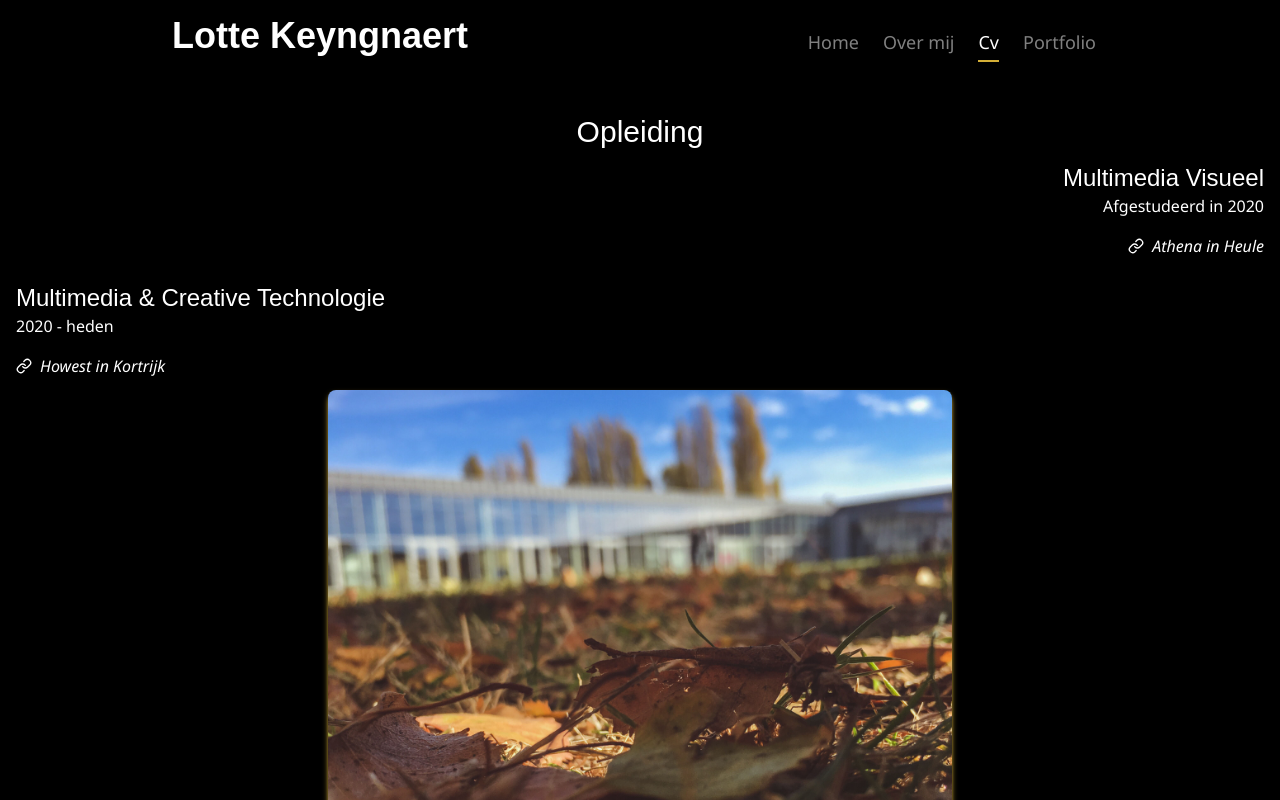
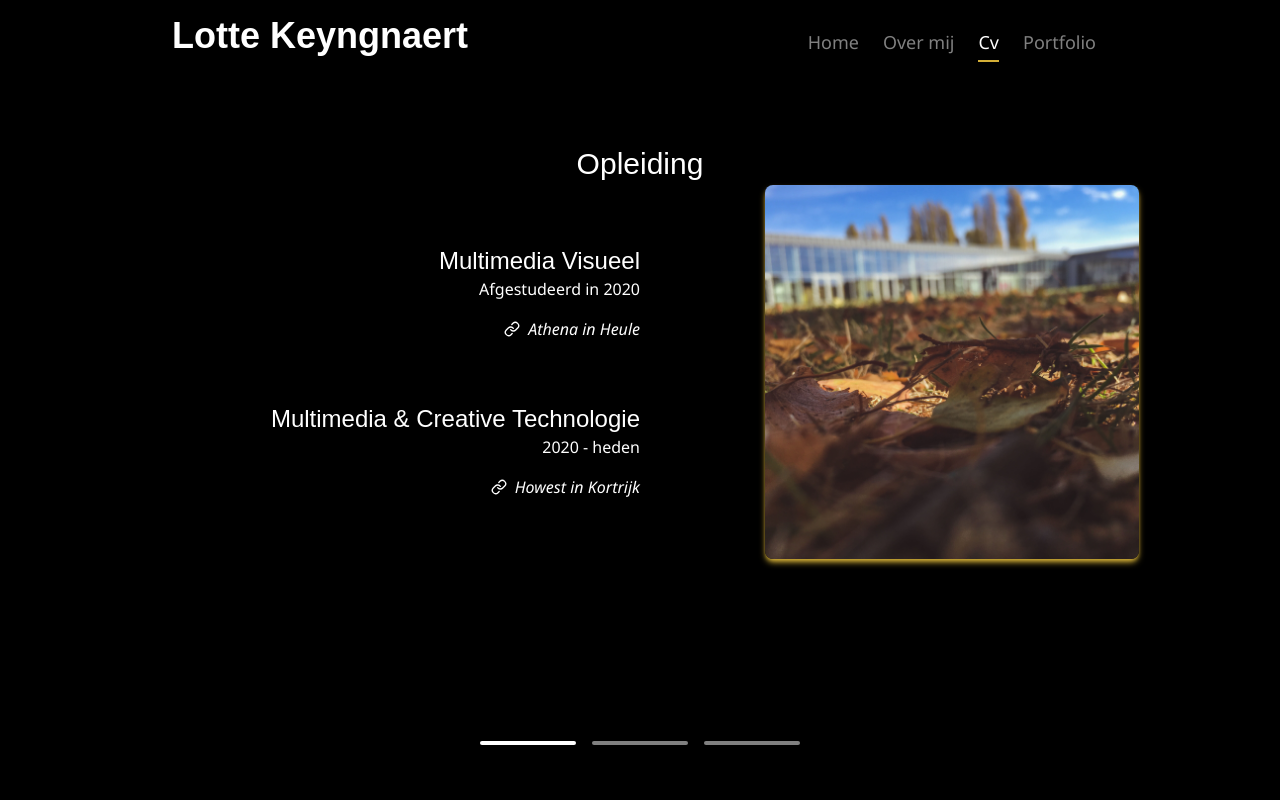
Before and after one commit to KeyngnaertLotte/Portfolio, a React (Vite) app: page /cv in a window 1280 px wide. Shown: the top 800 px of the page. Built offline with nearby package versions, Linux system fonts and the light colour scheme; a web font is replaced by a local one.

Commit message:
feat: opleiding tablet done

```diff
--- a/src/components/CV/AppOpleiding.tsx
+++ b/src/components/CV/AppOpleiding.tsx
@@ -17,18 +17,18 @@ export default () => {
     //         <a href="https://mct.be/" target="_blank" rel="noreferrer">Howest in Kortrijk</a>
     //     </div>
     // </div>
-    <div className="text-white grid grid-cols-1 h-full mt-10 ">
-      <h2 className="font-heading text-3xl font-medium justify-self-center">Opleiding</h2>
-        <div className='row-start-2 text-right justify-items-end my-3'>
+    <div className="text-white grid grid-cols-1 h-full mt-10 tablet:grid-cols-2 tablet:grid-rows-tablet tablet:h-4/5 items-center">
+      <h2 className="font-heading text-3xl font-medium justify-self-center tablet:col-span-2">Opleiding</h2>
+        <div className='row-start-2 text-right my-3 tablet:my-1'>
             <h3 className="font-heading text-2xl font-medium">Multimedia Visueel</h3>
             <p className="font-light font-body mb-4">Afgestudeerd in 2020</p>
             <a href="https://www.athena-school.be/onze-school/campus-heule" target="_blank" rel="noreferrer" className='flex flex-row gap-2 justify-end font-body italic'><Link className='stroke-white w-4'/> Athena in Heule</a>
         </div>
-        <img title='Afbeelding gemaakt op Athena Campus Heule' src={athenaHeule} alt="Foto op Athena campus Heule By me" className='w-1/2 rounded-lg justify-self-center shadow-md shadow-accent '/>
-        <div className='row-start-3 my-3'>
+        <img title='Afbeelding gemaakt op Athena Campus Heule' src={athenaHeule} alt="Foto op Athena campus Heule By me" className='w-1/2 mb-6 rounded-lg justify-self-center shadow-md shadow-accent tablet:row-span-2 tablet:col-start-2 tablet:self-center tablet:w-3/5 tablet:mb-0'/>
+        <div className='row-start-3 my-3 tablet:text-right tablet:my-1'>
             <h3 className="font-heading font-medium text-2xl">Multimedia & Creative Technologie</h3>
             <p className="font-light font-body mb-4">2020 - heden</p>
-            <a href="https://mct.be/" target="_blank" rel="noreferrer" className='flex flex-row gap-2 font-body italic'><Link className='stroke-white w-4'/> Howest in Kortrijk</a>
+            <a href="https://mct.be/" target="_blank" rel="noreferrer" className='flex flex-row gap-2 font-body italic tablet:justify-end'><Link className='stroke-white w-4'/> Howest in Kortrijk</a>
         </div>
     </div>
   )
--- a/tailwind.config.cjs
+++ b/tailwind.config.cjs
@@ -30,6 +30,7 @@ module.exports = {
       },
       gridTemplateRows: {
         'layout': 'repeat(2, minmax(0, 0.4fr))',
+        'tablet': '100px minmax(0, 0.3fr) minmax(0, 0.3fr)',
       },
       blur: {
         'xs' : '2px',
```
